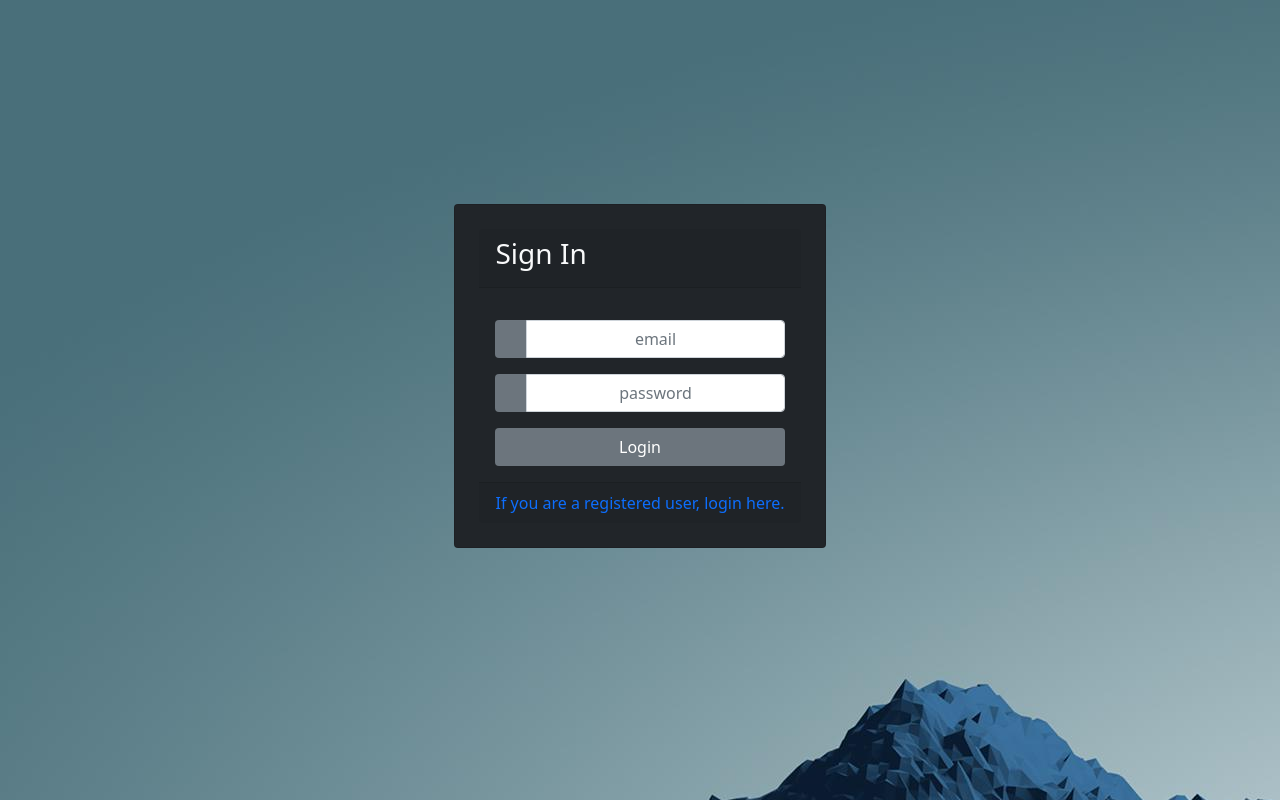
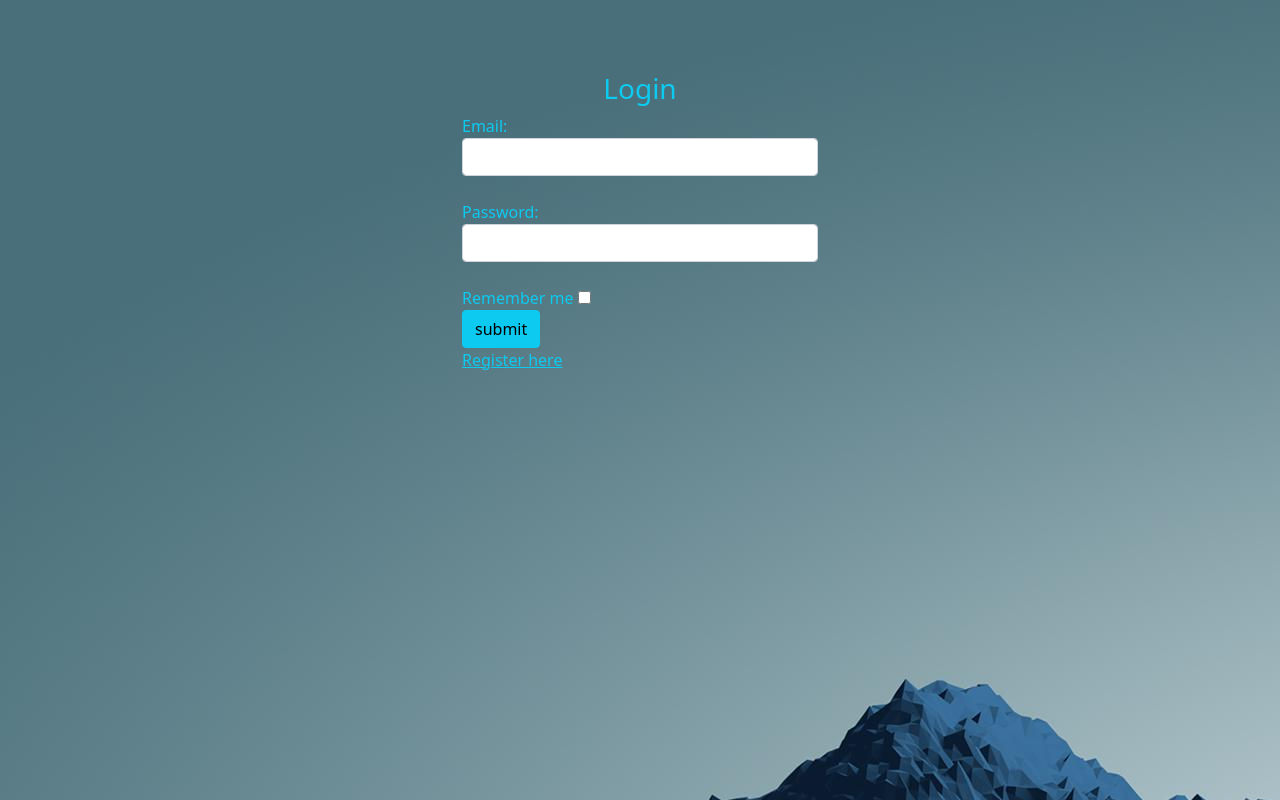
Before and after one commit to mogalaxy/e-shop-intech1, a PHP site: page /login.php in a window 1280 px wide. Run offline with PHP 8.4, Linux system fonts and the light colour scheme.

Commit message:
update 2

```diff
--- a/MainPage1.php
+++ b/MainPage1.php
@@ -34,10 +34,10 @@
         <ul>
           <li><a class="nav-link scrollto active" href="#hero">Home</a></li>
           <li><a class="nav-link scrollto" href="#about">About</a></li>
-		  <li><a class="nav-link scrollto" href="#Partners">Partrners</a></li>
           <li><a class="nav-link scrollto" href="shop.php">Shop</a></li>
-          <li><a class="nav-link scrollto" href="#contact">Cart</a></li>
-		  <li><a class="nav-link scrollto" href="#contact">Contact</a></li>
+		      <li><a class="nav-link scrollto" href="#contact">Contact</a></li>
+          <li><a class="nav-link scrollto" href="login.php">Login</a></li>
+          <li><a class="nav-link scrollto" href="register.php">Sign up</a></li>
         </ul>
         <i class="bi bi-list mobile-nav-toggle"></i>
       </nav>
--- a/assets/css/custom.css
+++ b/assets/css/custom.css
@@ -44,3 +44,8 @@
     font-family: parisienne;
     border-radius: 8px;
   }
+  .border-class {
+    border: thin #000000 solid;
+    margin: 20px;
+    padding: 20px;
+}
--- a/login.php
+++ b/login.php
@@ -53,47 +53,37 @@
 <!------ Include the above in your HEAD tag ---------->
 
 <body align="center">
-   <div id="template-bg-1">
-    <div
-        class="d-flex flex-column min-vh-100 justify-content-center align-items-center">
-        <div class="card p-4 text-light bg-dark mb-5">
-            <div class="card-header">
-                <h3>Sign In</h3>
-            </div>
-            <div class="card-body w-100">
-                <form name="login" action="" method="post">
-                    <div class="input-group form-group mt-3">
-                        <div class="bg-secondary rounded-start">
-                            <span class="m-3"><i
-                                class="fas fa-user mt-2"></i></span>
-                        </div>
-                        <input type="email" class="form-control"
-                            placeholder="email" name="email">
+   <br><br><br>
+    <div id="login">
+        <div class="container border-class">
+            <div id="login-row" class="row justify-content-center align-items-center">
+                <div id="login-column" class="col-md-4">
+                    <div id="login-box" class="col-md-12">
+                        <form id="login-form" class="form" action="" method="post">
+                            <h3 class="text-center text-info">Login</h3>
+                            <div class="form-group">
+                                <label for="email" class="text-info">Email:</label><br>
+                                <input type="email" name="email" id="email" class="form-control">
+                            </div>
+                            <br>
+                            <div class="form-group">
+                                <label for="password" class="text-info">Password:</label><br>
+                                <input type="text" name="password" id="password" class="form-control">
+                            </div>
+                            <br>
+                            <div class="form-group">
+                                <label for="remember-me" class="text-info"><span>Remember me</span> <span><input id="remember-me" name="remember-me" type="checkbox"></span></label><br>
+                                <input type="submit" name="submit" class="btn btn-info btn-md" value="submit">
+                            </div>
+                            <div id="register-link" class="text-right">
+                                <a href="register.php" class="text-info">Register here</a>
+                            </div>
+                        </form>
                     </div>
-                    <div class="input-group form-group mt-3">
-                        <div class="bg-secondary rounded-start">
-                            <span class="m-3"><i class="fas fa-key mt-2"></i></span>
-                        </div>
-                        <input type="password" class="form-control"
-                            placeholder="password" name="password">
-                    </div>
-
-                    <div class="form-group mt-3">
-                        <input type="submit" value="Login"
-                            class="btn bg-secondary float-end text-white w-100"
-                            name="login-btn">
-                    </div>
-                </form>
-			</div>
-            <div class="card-footer">
-                <div class="d-flex justify-content-center">
-                    <div class="text-primary">If you are a registered
-                        user, login here.</div>
                 </div>
             </div>
         </div>
     </div>
-</div>
 </body>
 </body>
 </html>
--- a/shop.php
+++ b/shop.php
@@ -83,11 +83,11 @@
             <ul>
               <li><a class="nav-link scrollto" href="MainPage1.php">Home</a></li>
               <li><a class="nav-link scrollto" href="#about">About</a></li>
-              <li><a class="nav-link scrollto" href="#Partners">Partrners</a></li>
               <li><a class="nav-link scrollto active" href="shop.php">Shop</a></li>
               <li><a class="nav-link scrollto" href="#contact">Cart</a></li>
               <li><a class="nav-link scrollto" href="#contact">Contact</a></li>
               <li><a class="nav-link scrollto" href="login.php">Login</a></li>
+              <li><a class="nav-link scrollto" href="register.php">Sign up</a></li>
             </ul>
             <i class="bi bi-list mobile-nav-toggle"></i>
           </nav>
```
Also changed, not shown: register.php (+32 -9 lines).
